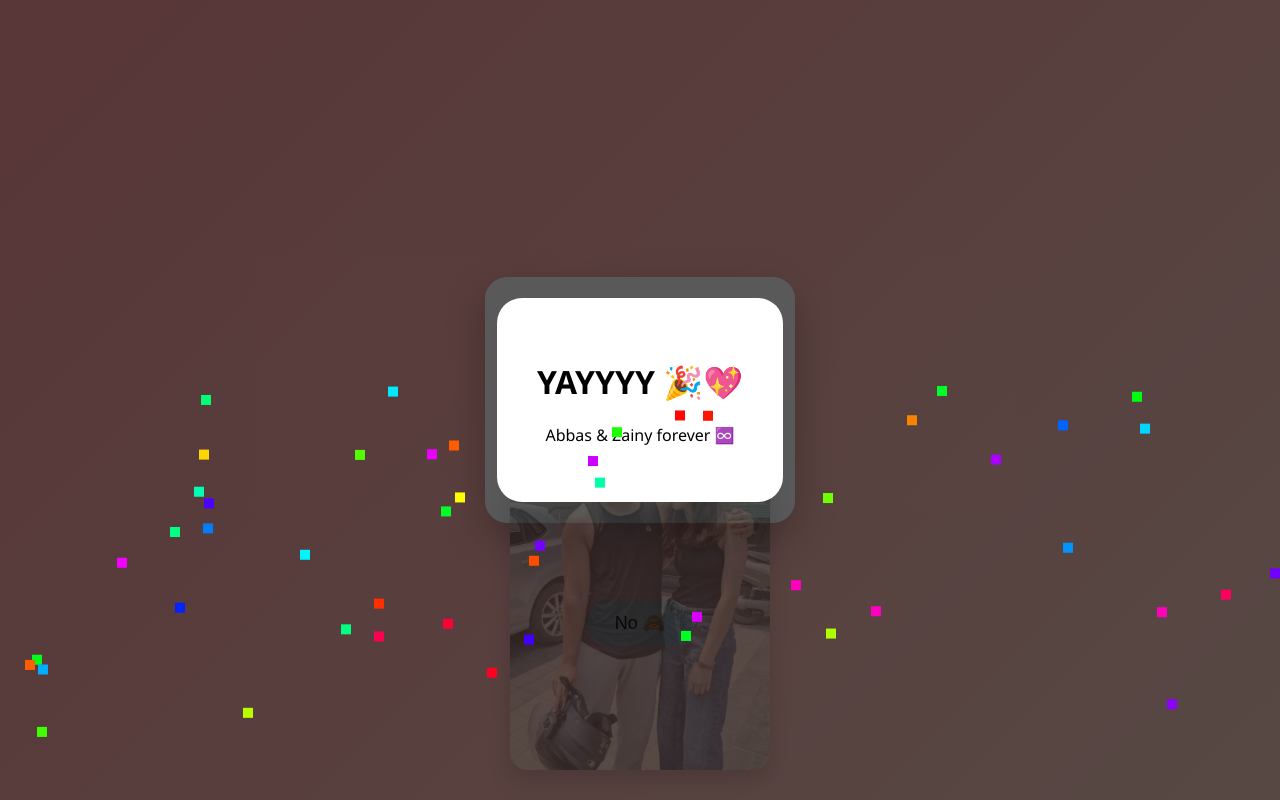
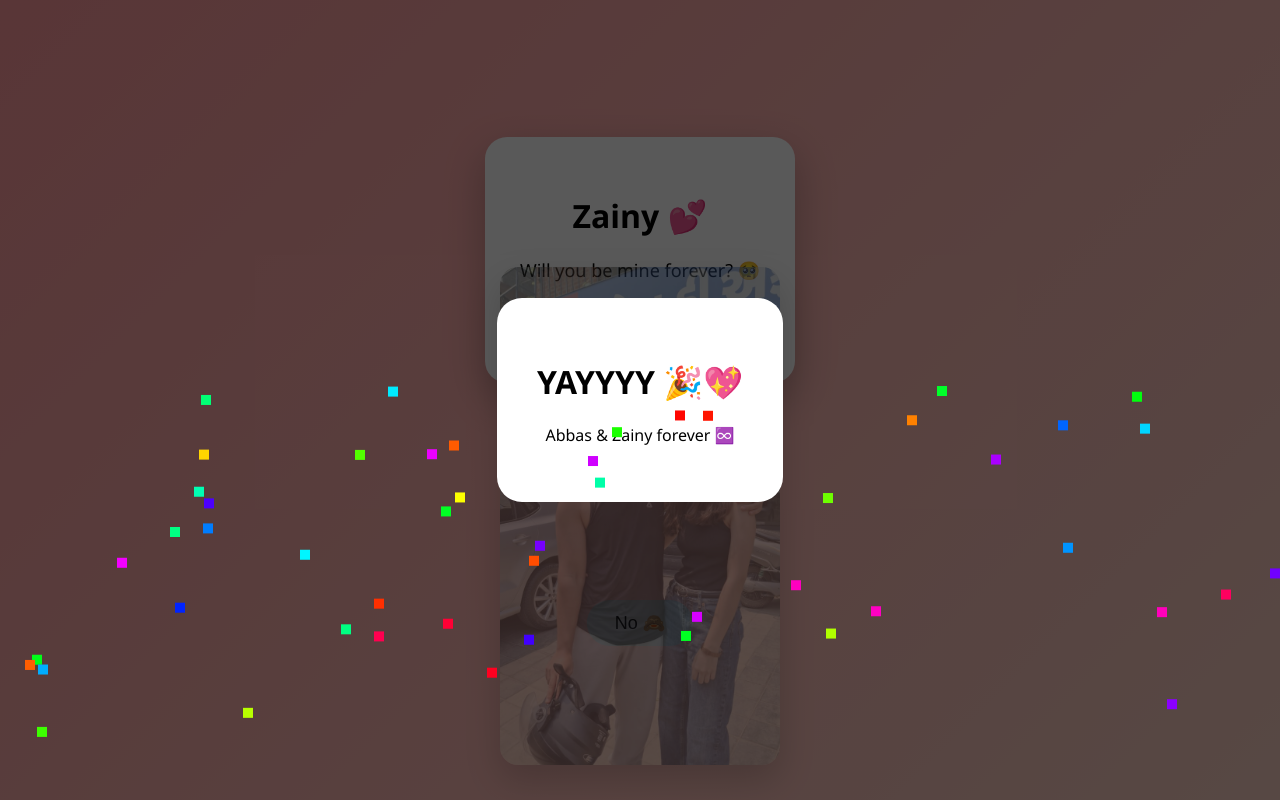
Before and after one commit to abbasa7pro-stack/zainy-lovee, a plain HTML site: page index.html in a window 1280 px wide. Both pictures are taken after a click on the button "Yes 💖". Drawn offline with Linux system fonts and the light colour scheme.

Commit message:
Update index.html

```diff
--- a/index.html
+++ b/index.html
@@ -16,6 +16,7 @@ body {
   overflow-x: hidden;
 }
 
+/* Main card */
 .card {
   background: white;
   padding: 35px;
@@ -24,6 +25,11 @@ body {
   box-shadow: 0 15px 40px rgba(0,0,0,0.25);
   max-width: 320px;
   z-index: 2;
+  transition: transform 0.6s ease;
+}
+
+.card.move-up {
+  transform: translateY(-140px);
 }
 
 #cuteText {
@@ -60,7 +66,7 @@ button {
   display: none;
   justify-content: center;
   align-items: center;
-  z-index: 5;
+  z-index: 6;
 }
 
 .popup-content {
@@ -76,21 +82,21 @@ button {
   to { transform: scale(1); }
 }
 
-/* Gallery */
+/* Slideshow (NOW ON TOP) */
 .gallery {
   position: fixed;
-  bottom: 25px;
+  bottom: 30px;
   width: 100%;
   text-align: center;
   display: none;
-  z-index: 3;
+  z-index: 5;
 }
 
 .gallery img {
-  width: 260px;
-  max-width: 80%;
+  width: 280px;
+  max-width: 85%;
   border-radius: 18px;
-  box-shadow: 0 10px 25px rgba(0,0,0,0.3);
+  box-shadow: 0 15px 35px rgba(0,0,0,0.35);
   transition: opacity 0.8s ease-in-out;
 }
 
@@ -112,7 +118,7 @@ button {
 
 <body>
 
-<div class="card">
+<div class="card" id="card">
   <h1>Zainy 💕</h1>
   <p id="cuteText">Will you be mine forever? 🥺</p>
   <button id="yes">Yes 💖</button>
@@ -138,6 +144,7 @@ const popup = document.getElementById("popup");
 const cuteText = document.getElementById("cuteText");
 const gallery = document.getElementById("gallery");
 const slide = document.getElementById("slide");
+const card = document.getElementById("card");
 
 let scale = 1;
 
@@ -188,6 +195,7 @@ function startSlideshow() {
 
 yesBtn.addEventListener("click", () => {
   popup.style.display = "flex";
+  card.classList.add("move-up");
   startSlideshow();
   launchConfetti();
 });
```
